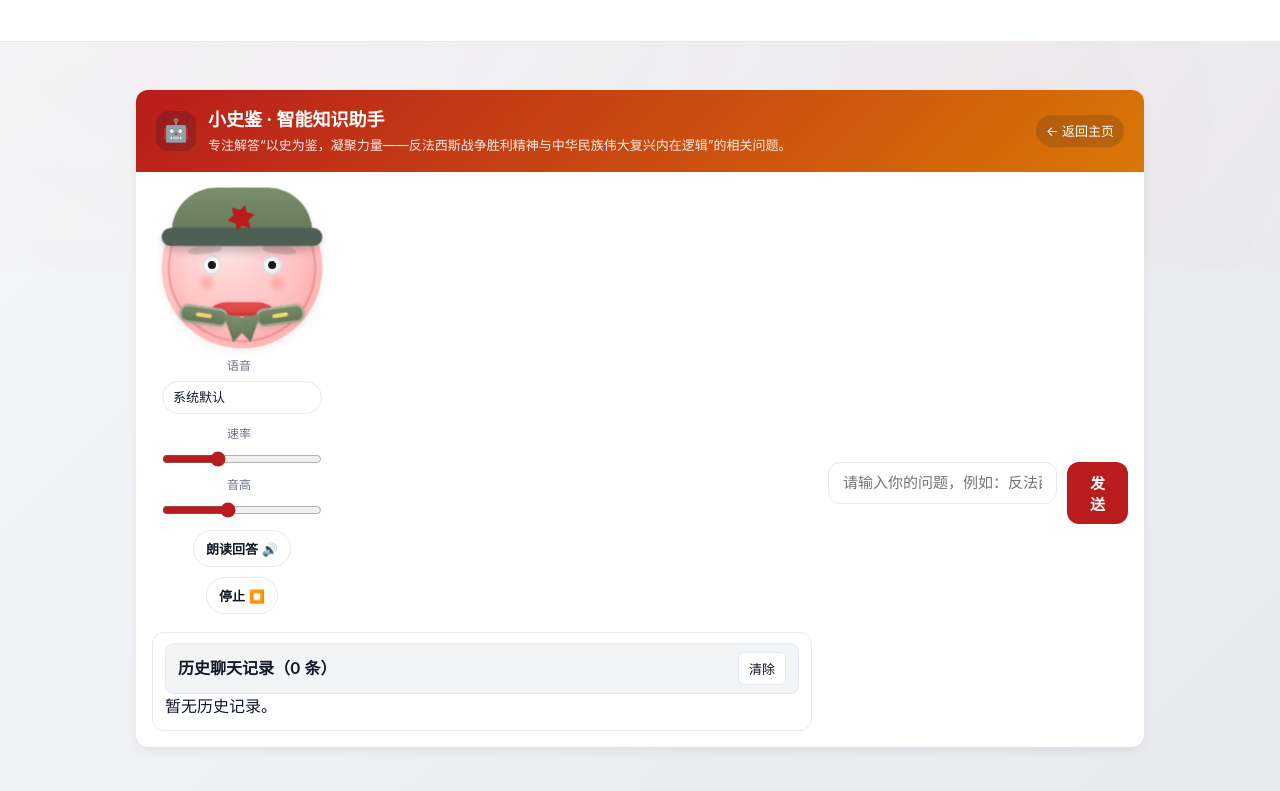
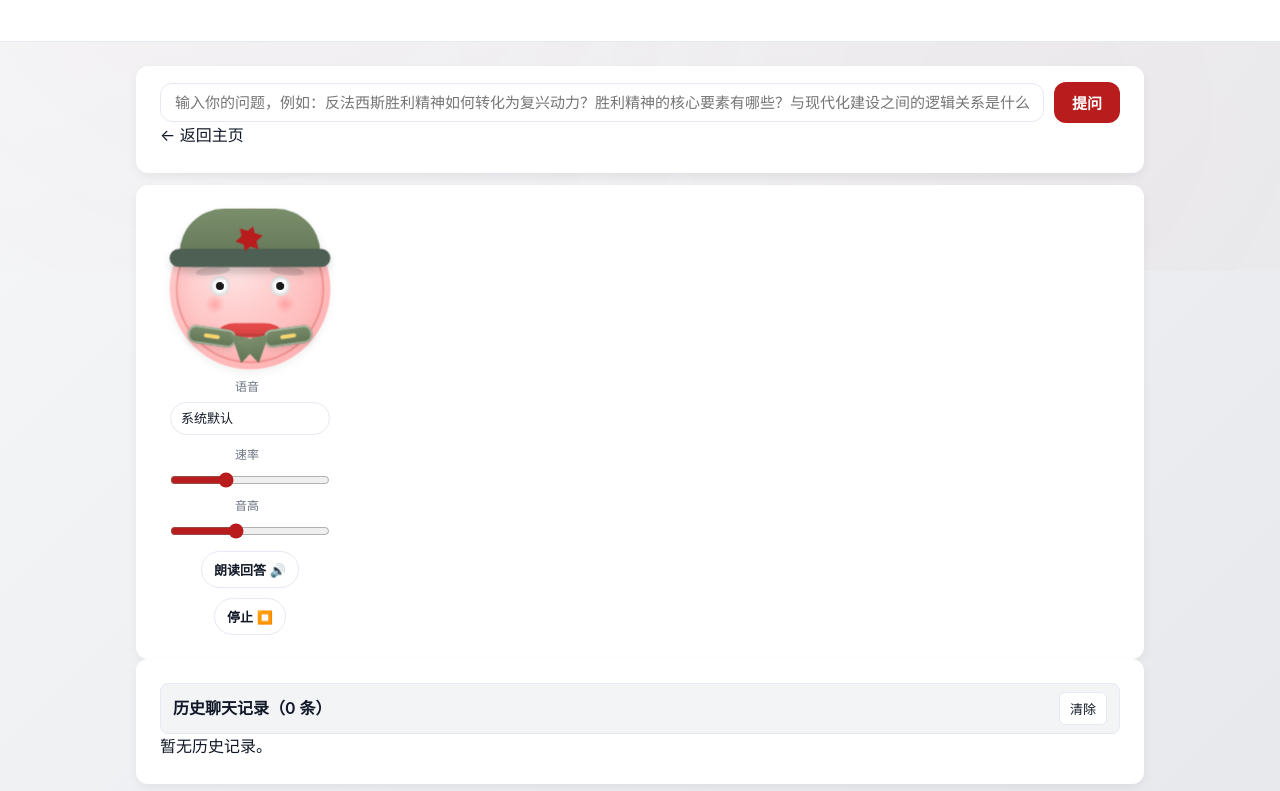
Before and after one commit to tyz20050812tyz/Share_Web, a plain HTML site: page ai.html in a window 1280 px wide. Shown: the part 529-1320 px from the top of the page. Drawn offline with nearby package versions, Linux system fonts and the light colour scheme; no server answers; sample sign-in values are in the browser's storage.

Commit message:
重构AI对话页面，优化输入框和响应区域布局，更新历史记录显示，调整样式以提升用户体验

```diff
--- a/ai.html
+++ b/ai.html
@@ -36,27 +36,28 @@
         </div>
     </header>
 
-    <main class="wrap">
-        <section class="card ai-chat-card">
-            <header class="ai-chat-header">
-                <div class="ai-chat-title-block">
-                    <div class="ai-chat-icon">🤖</div>
-                    <div>
-                        <div class="ai-chat-title">小史鉴 · 智能知识助手</div>
-                        <div class="ai-chat-subtitle">
-                            专注解答“以史为鉴，凝聚力量——反法西斯战争胜利精神与中华民族伟大复兴内在逻辑”的相关问题。
+    <main class="wrap ai-page">
+        <div class="card ai-card" style="padding-top:16px">
+            <div class="ai-box" style="gap:10px">
+                <input id="ai-input" type="text" placeholder="输入你的问题，例如：反法西斯胜利精神如何转化为复兴动力？胜利精神的核心要素有哪些？与现代化建设之间的逻辑关系是什么？">
+                <button id="ai-submit">提问</button>
+            </div>
+
+
+
+            <div class="ai-actions">
+                <a href="index.html" class="back-home">← 返回主页</a>
             </div>
         </div>
-                </div>
-                <a href="index.html" class="ai-chat-back">← 返回主页</a>
-            </header>
 
-            <div class="ai-chat-layout">
-                <aside class="ai-chat-aside">
+        <div class="card answer-card" style="margin-top:12px">
             <div class="digital-human theme-soldier" id="digital-human" aria-label="数字人 小史鉴 军人主题">
                 <div class="dh-avatar">
+                    <!-- 军帽（含帽檐与红星） -->
                     <div class="dh-hat"><span class="brim"></span><span class="star"></span></div>
+                    <!-- 英雄主题装饰：头带与之字金星（军人主题下隐藏） -->
                     <div class="dh-headband"><span class="star"></span></div>
+                    <!-- 眉毛与腮红，让表情更可爱 -->
                     <div class="dh-brow left"></div>
                     <div class="dh-brow right"></div>
                     <div class="dh-cheek left"></div>
@@ -64,10 +65,12 @@
                     <div class="dh-eye left"><span class="pupil"></span></div>
                     <div class="dh-eye right"><span class="pupil"></span></div>
                     <div class="dh-mouth"></div>
+                    <!-- 肩章与军装领口 -->
                     <div class="dh-epaulet left"></div>
                     <div class="dh-epaulet right"></div>
                     <div class="dh-collar left"></div>
                     <div class="dh-collar right"></div>
+                    <!-- 英雄徽章与披风（军人主题下隐藏） -->
                     <div class="dh-badge"></div>
                     <div class="dh-cape"></div>
                 </div>
@@ -88,27 +91,20 @@
                     <button id="dh-stop" class="btn btn-secondary" title="停止朗读">停止 ⏹️</button>
                 </div>
             </div>
+            <div id="ai-response" class="ai-response"></div>
+        </div>
 
-                    <details id="history-details" open class="ai-history-panel">
+        <div class="card history-card">
+            <details id="history-details" open>
                 <summary class="history-summary">
                     <span id="history-title">历史聊天记录</span>
                     <button id="clear-history" class="btn-secondary">清除</button>
                 </summary>
-                        <div id="ai-history" class="ai-history-list"></div>
+
+                <div id="ai-history" class="ai-history-list">
+                </div>
             </details>
-                </aside>
-
-                <section class="ai-chat-main">
-                    <div id="ai-response" class="ai-response ai-chat-window">
-                        <!-- 聊天消息由 ai.js 动态追加 -->
         </div>
-                    <div class="ai-chat-input-row">
-                        <input id="ai-input" type="text" class="ai-chat-input" placeholder="请输入你的问题，例如：反法西斯胜利精神如何转化为复兴动力？">
-                        <button id="ai-submit" class="ai-chat-send">发送</button>
-                    </div>
-                </section>
-            </div>
-        </section>
     </main>
 
     <footer class="site-footer">
--- a/server/config.local.json
+++ b/server/config.local.json
@@ -1,6 +1,6 @@
 {
   "DEEPSEEK_API_URL": "https://api.deepseek.com/v1/chat/completions",
-  "DEEPSEEK_API_KEY": "sk-f93f2412aad242138f83c2dad94d8dfe",
+  "DEEPSEEK_API_KEY": "sk-07693a33ce604f358190ea01434ab958",
   "DEEPSEEK_API_KEY_HEADER": "Authorization",
   "DEEPSEEK_MODEL": "deepseek-chat",
   "ENABLE_MOCK": true
--- a/server/index.js
+++ b/server/index.js
@@ -30,7 +30,7 @@ function loadLocalConfig() {
 
 const localCfg = loadLocalConfig();
 const deepseekUrl = process.env.DEEPSEEK_API_URL || localCfg.DEEPSEEK_API_URL || 'https://api.deepseek.com/v1/chat/completions';
-const deepseekKey = process.env.DEEPSEEK_API_KEY || localCfg.DEEPSEEK_API_KEY || '';
+const deepseekKey = process.env.DEEPSEEK_API_KEY || localCfg.DEEPSEEK_API_KEY || 'sk-07693a33ce604f358190ea01434ab958';
 const deepseekKeyHeader = process.env.DEEPSEEK_API_KEY_HEADER || localCfg.DEEPSEEK_API_KEY_HEADER || 'Authorization';
 const model = process.env.DEEPSEEK_MODEL || localCfg.DEEPSEEK_MODEL || 'deepseek-chat';
 const enableMock = String(process.env.ENABLE_MOCK || localCfg.ENABLE_MOCK || 'false').toLowerCase() === 'true';
```
Lines whose indentation alone changed are shown as unchanged.
